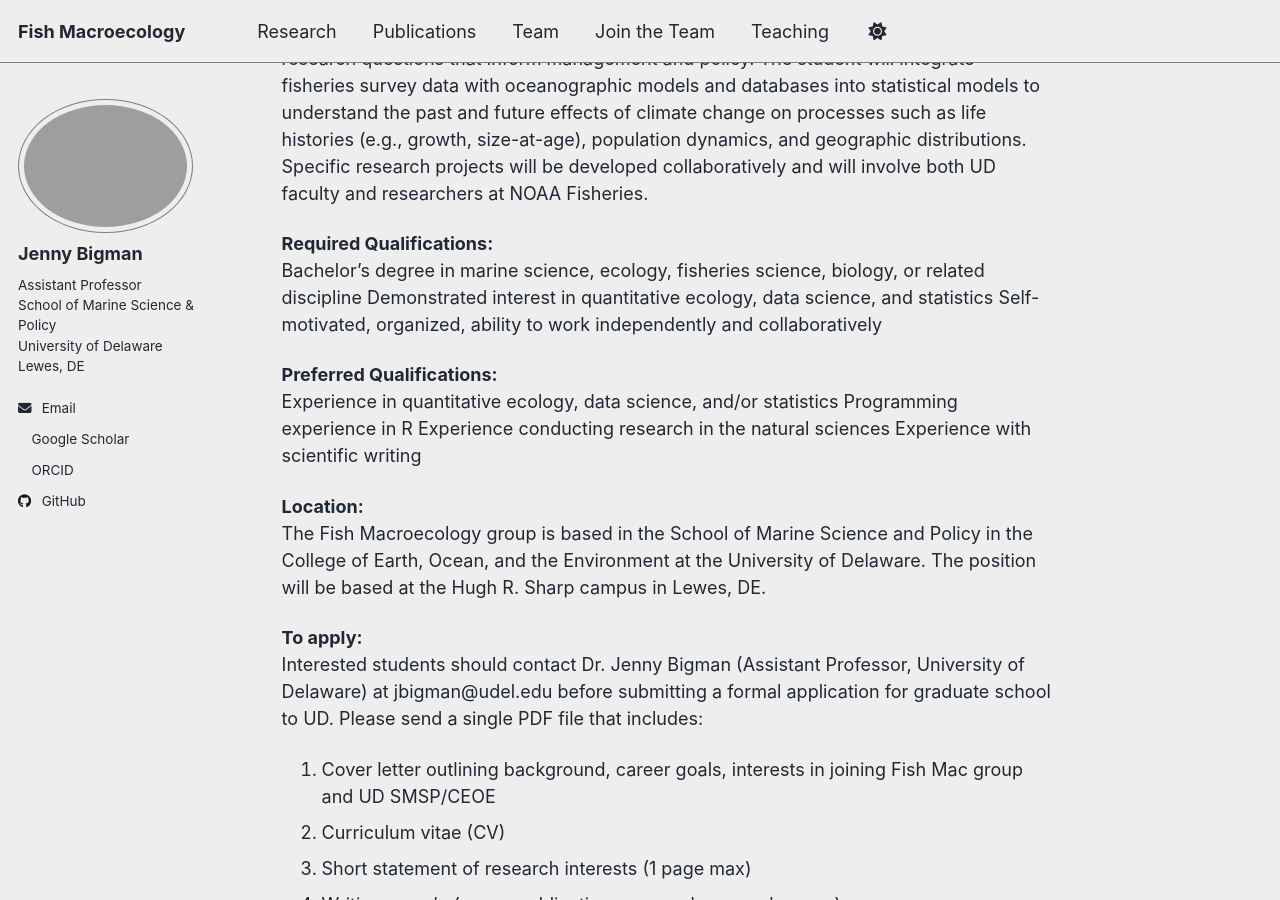
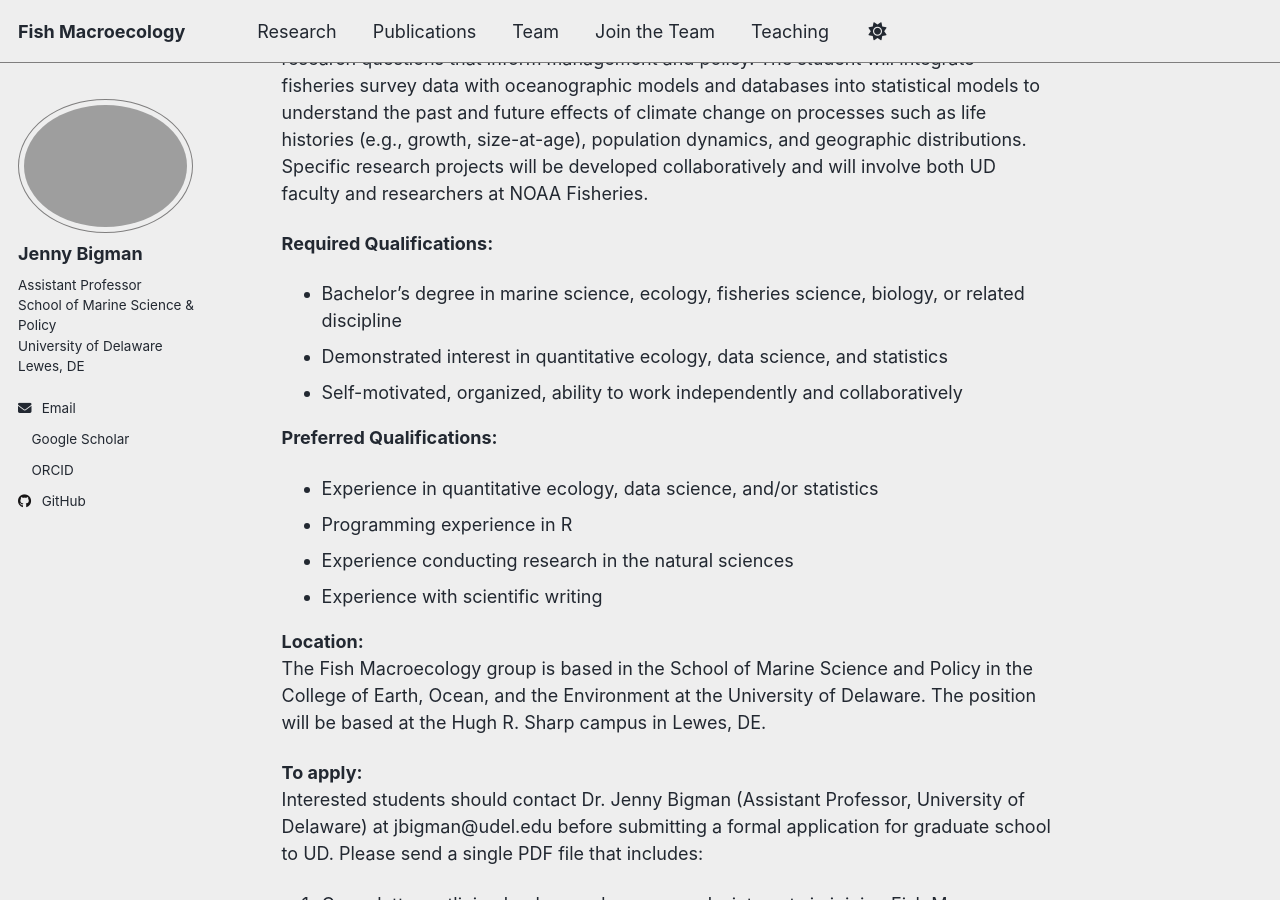
Before and after one commit to jennybigman/jennybigman.github.io, a Jekyll site: the page built from _pages/join the team.md, in a window 1280 px wide and 900 px high, scrolled down 390 px. Built offline with Jekyll 4.4.1, drawn with Linux system fonts in a browser that asks for light colours; a style sheet for code colours, icons or effects is not loaded.

```diff
--- a/_pages/join the team.md
+++ b/_pages/join the team.md
@@ -11,15 +11,15 @@ Thank you for your interest in joining our group. Work in the Fish Mac research
 The Fish Macroecology Research Group at the University of Delaware is seeking a motivated master’s student to join our team starting in Fall 2026. Our group studies how climate change shapes the ecology of commercially important fishes, with a focus on research questions that inform management and policy. The student will integrate fisheries survey data with oceanographic models and databases into statistical models to understand the past and future effects of climate change on processes such as life histories (e.g., growth, size-at-age), population dynamics, and geographic distributions. Specific research projects will be developed collaboratively and will involve both UD faculty and researchers at NOAA Fisheries.
 
 **Required Qualifications:**<br>
-Bachelor’s degree in marine science, ecology, fisheries science, biology, or related discipline
-Demonstrated interest in quantitative ecology, data science, and statistics
-Self-motivated, organized, ability to work independently and collaboratively
+- Bachelor’s degree in marine science, ecology, fisheries science, biology, or related discipline
+- Demonstrated interest in quantitative ecology, data science, and statistics
+- Self-motivated, organized, ability to work independently and collaboratively
 
 **Preferred Qualifications:**<br>
-Experience in quantitative ecology, data science, and/or statistics
-Programming experience in R
-Experience conducting research in the natural sciences
-Experience with scientific writing
+- Experience in quantitative ecology, data science, and/or statistics
+- Programming experience in R
+- Experience conducting research in the natural sciences
+- Experience with scientific writing
 
 **Location:**<br>
 The Fish Macroecology group is based in the School of Marine Science and Policy in the College of Earth, Ocean, and the Environment at the University of Delaware. The position will be based at the Hugh R. Sharp campus in Lewes, DE.
```
